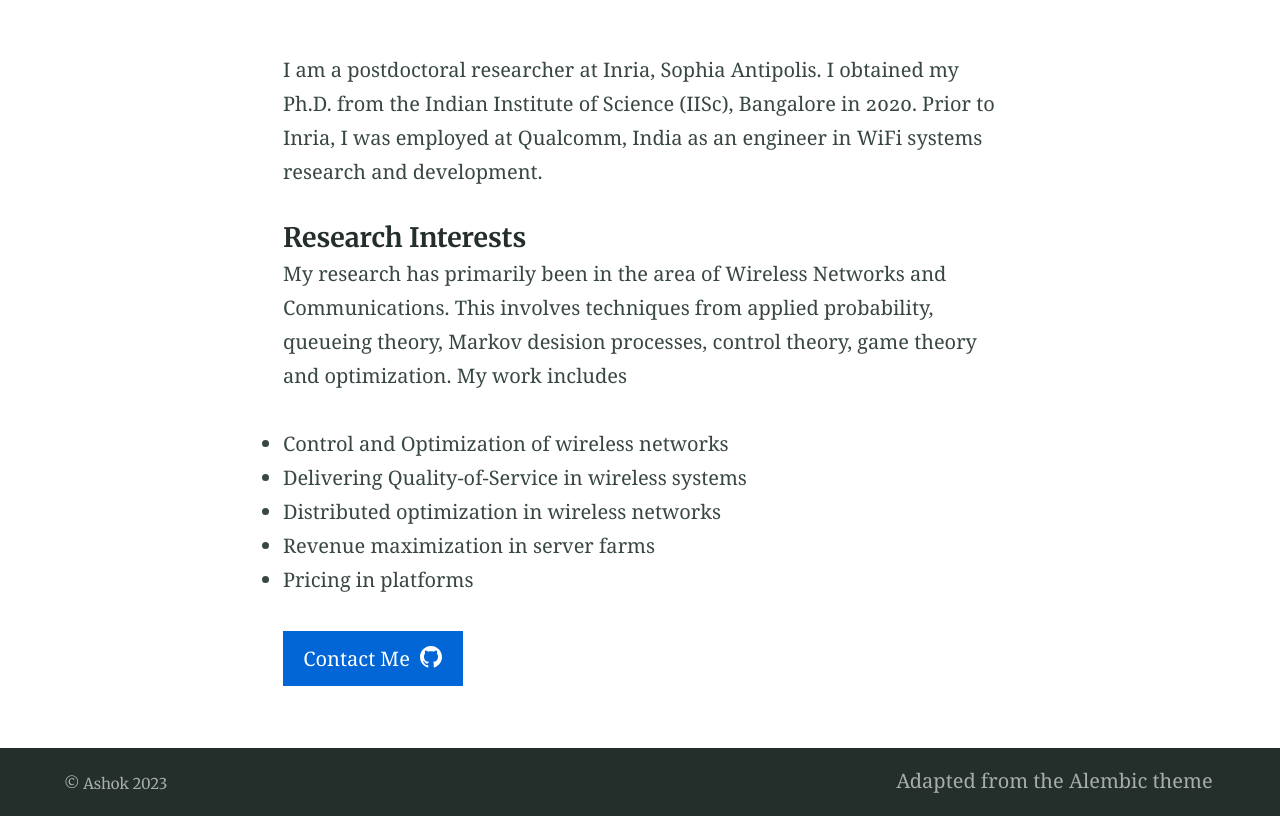
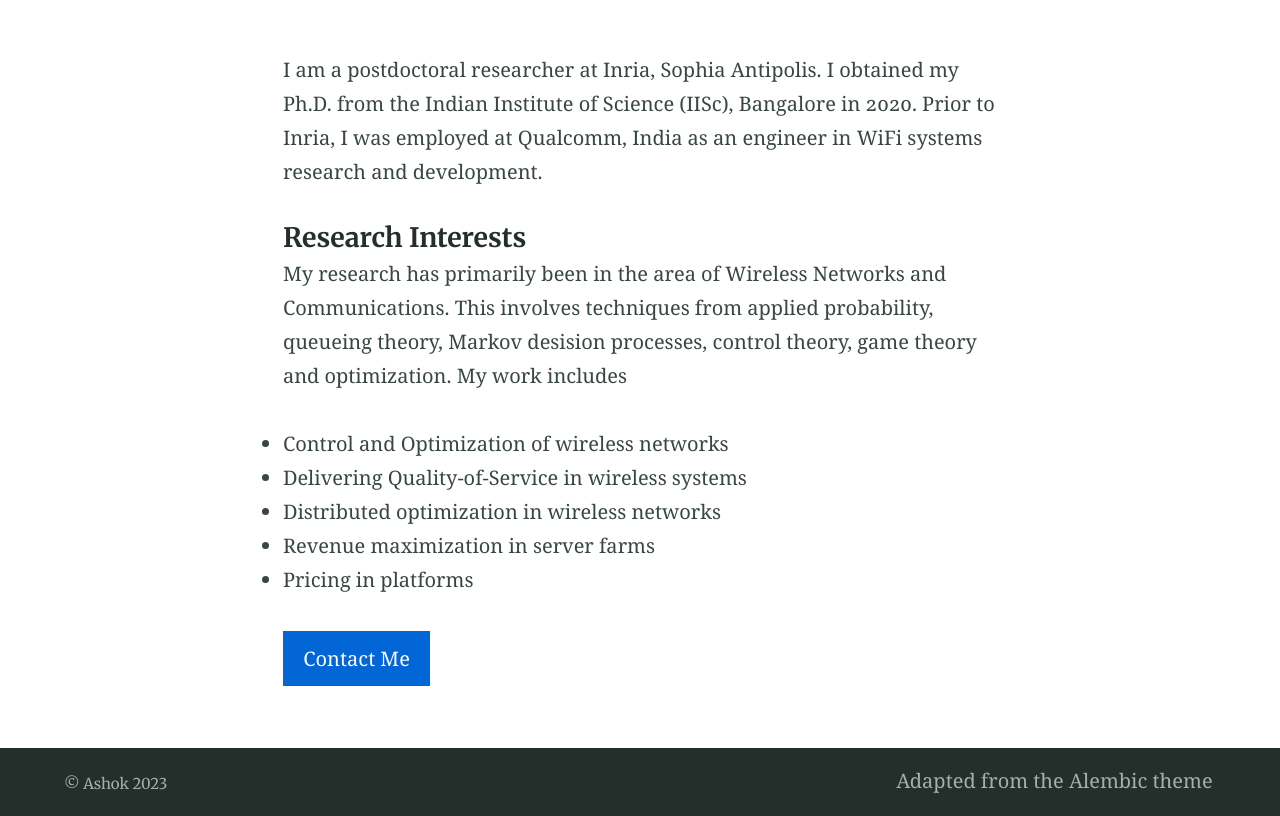
Before and after one commit to ashokkri/ashokkri.github.io, a Jekyll site: the page built from index.md, in a window 1280 px wide. Shown: the part 408-1224 px from the top of the page. Built offline with Jekyll 4.4.1, drawn with Linux system fonts in a browser that asks for light colours.

Commit message:
Update index.md

```diff
--- a/index.md
+++ b/index.md
@@ -21,4 +21,4 @@ I am a postdoctoral researcher at Inria, Sophia Antipolis. I obtained my Ph.D. f
 - Pricing in platforms
 
 
- {% include button.html text="Contact Me" icon="github" link="https://github.com/daviddarnes/alembic" color="#0366d6" %}
+ {% include button.html text="Contact Me" link="https://github.com/daviddarnes/alembic" color="#0366d6" %}
```
